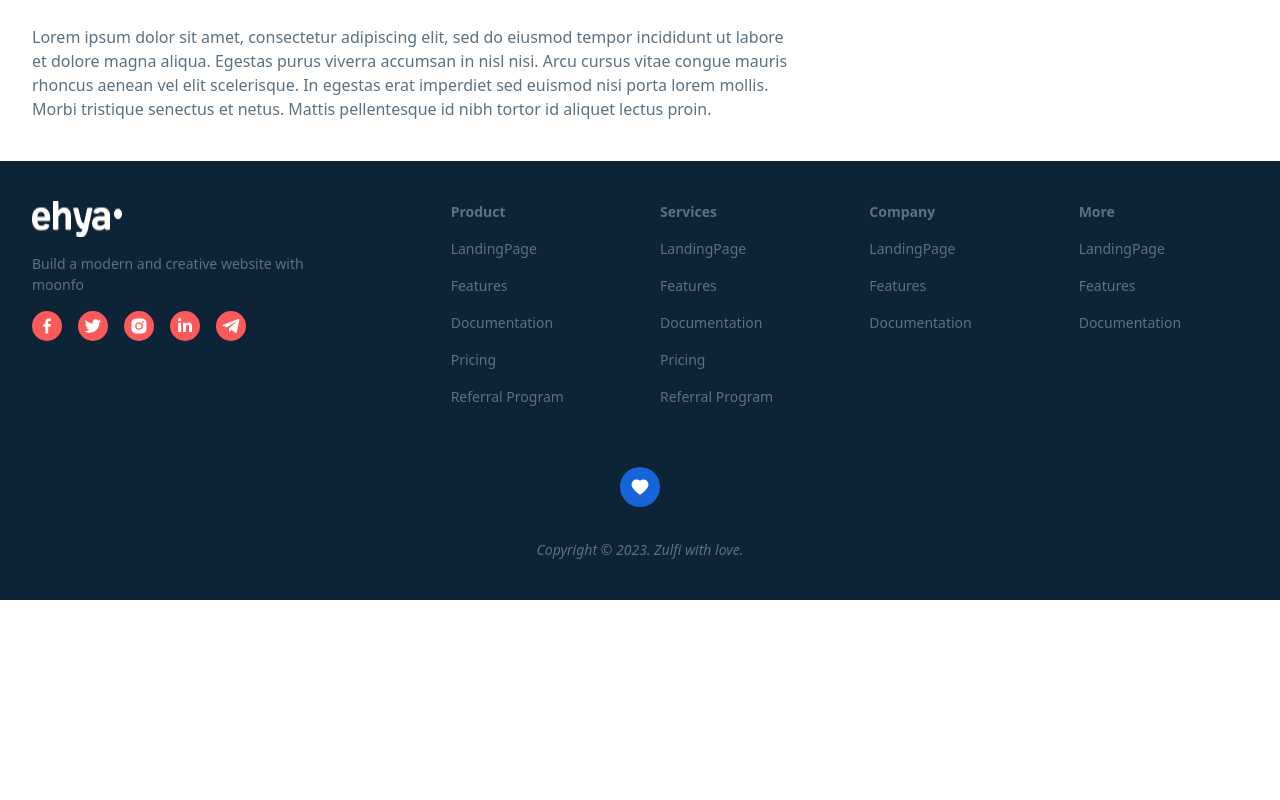
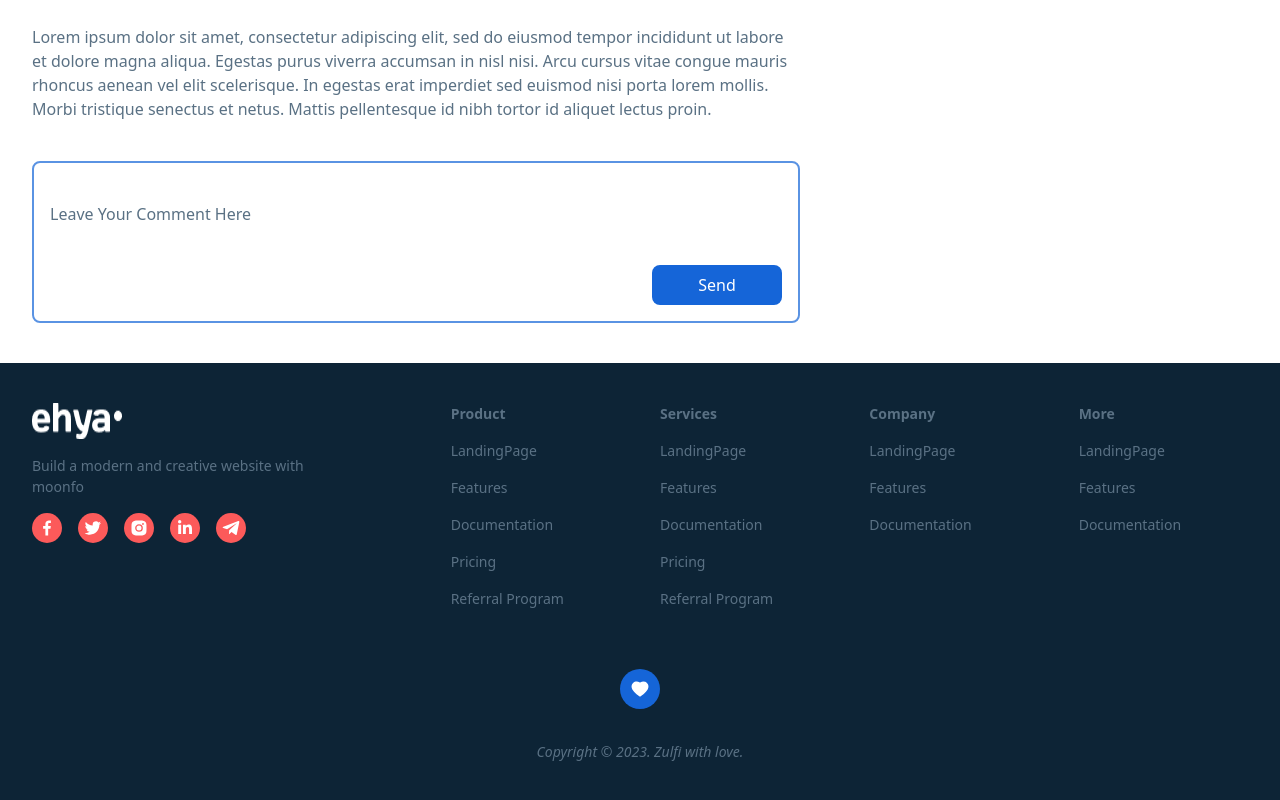
Before and after one commit to zulqarnain1231/ehya, a Next.js app: page /blogdetails in a window 1280 px wide. Shown: the part 1003-1803 px from the top of the page. Before the commit the page ends 1603 px from the top, so only its background shows below. Built offline with nearby package versions, Linux system fonts and the light colour scheme.

Commit message:
created add new comment section

```diff
--- /dev/null
+++ b/components/BlogDetails/Comments/AddNewComment.tsx
@@ -0,0 +1,30 @@
+import React from "react";
+
+const AddNewComment = () => {
+  const handleSubmit = (e: React.FormEvent<HTMLFormElement>) => {
+    e.preventDefault();
+  };
+
+  return (
+    <form
+      onSubmit={handleSubmit}
+      className="w-full flex flex-col items-start justify-start gap-4 border-[2px] border-brand-main/70 rounded-[8px] p-4"
+    >
+      <input
+        type="text"
+        className="h-[70px] w-full font-[400] text-black-secondary text-[16px] focus:outline-none placeholder:text-black-secondary"
+        placeholder="Leave Your Comment Here"
+      />
+      <div className="w-full flex items-center justify-end">
+        <button
+          type="submit"
+          className="h-[40px] w-[130px] rounded-[8px] bg-brand-main text-white-main text-[16px] font-[500]"
+        >
+          Send
+        </button>
+      </div>
+    </form>
+  );
+};
+
+export default AddNewComment;
--- /dev/null
+++ b/components/BlogDetails/Comments/Comments.tsx
@@ -0,0 +1,15 @@
+import React, { FormEvent } from "react";
+import AddNewComment from "./AddNewComment";
+
+const Comments = () => {
+  const handleSubmit = (e: React.FormEvent<HTMLFormElement>) => {
+    e.preventDefault();
+  };
+  return (
+    <div className="w-full flex flex-col lg:items-start items-center justify-start gap-10">
+      <AddNewComment />
+    </div>
+  );
+};
+
+export default Comments;
--- a/components/BlogDetails/Details/Details.tsx
+++ b/components/BlogDetails/Details/Details.tsx
@@ -1,12 +1,14 @@
 import React from "react";
 import BreadCrumb from "./BreadCrumb";
 import Blog from "./Blog";
+import Comments from "../Comments/Comments";
 
 const Details = () => {
   return (
     <div className="w-full h-full flex flex-col items-center lg:items-start justify-start gap-10">
       <BreadCrumb />
       <Blog />
+      <Comments />
     </div>
   );
 };
```
